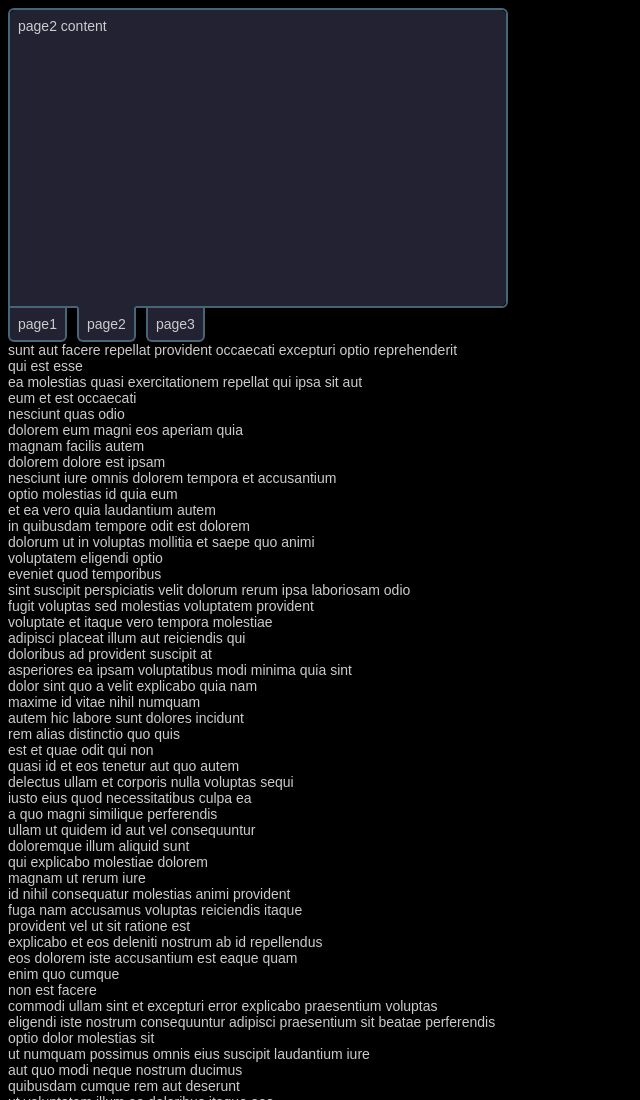
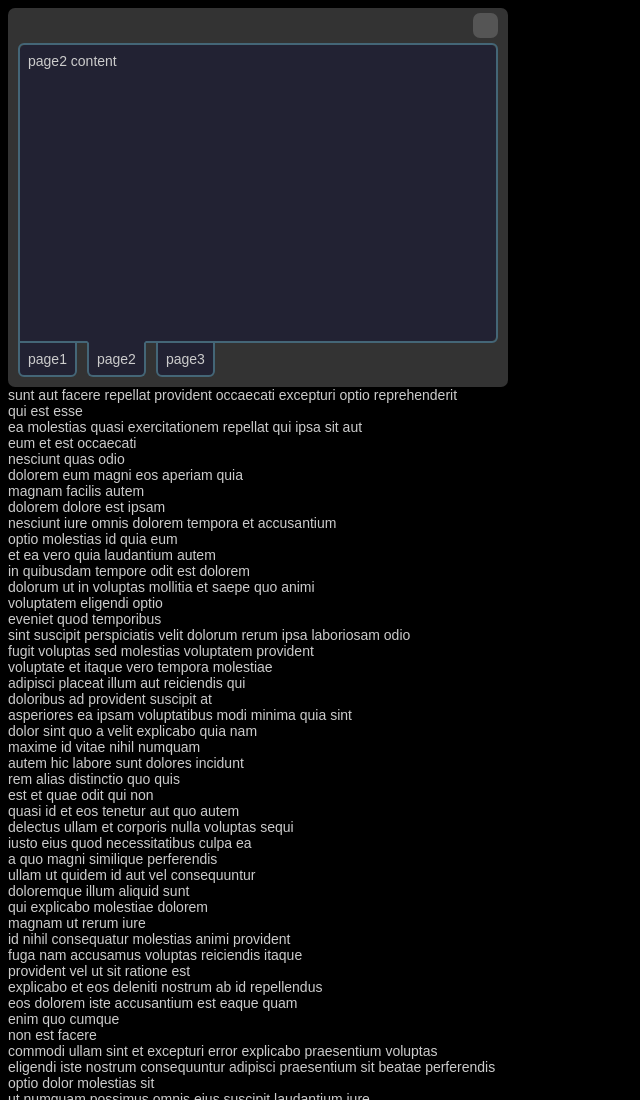
Before and after one commit to InikonZS/testfetch, a website built with webpack: page kv/index.html in a window 1280 px wide. Shown: the top 1100 px of the page, without its empty margins (0-640 px from the left). Built offline with nearby package versions, Linux system fonts and the light colour scheme; files whose address does not match are found by name.

Commit message:
section wrapper

```diff
--- a/kv/index.html
+++ b/kv/index.html
@@ -4,6 +4,8 @@
   </head>
   <body>
     <div id="app">
+      <div class="section">
+        <div class="section_expand"></div>
         <div class="pagebox_wrapper">
           <div class="pagebox_main">
             <div class="pagebox_page">
@@ -26,6 +28,7 @@
           </div>
         </div>
       </div>
+    </div>
     <script src="script.js"></script>
   </body>
 </html>
--- a/kv/style.css
+++ b/kv/style.css
@@ -17,6 +17,24 @@ body{
   --border-width:2px;
   --padding: 8px;
   color:#ccc;
+}
+
+.section{
+  background-color: #333;
+padding: 10px;
+    padding-top: 10px;
+padding-top: 20px;
+border-radius: 7px;
+}
+
+.section_expand{
+  width: 25px;
+height: 25px;
+background-color: #555;
+border-radius: 7px;
+margin-left: auto;
+margin-top: -15px;
+margin-bottom: 5px;
 }
 
 .pagebox_wrapper{
```
Lines whose indentation alone changed are shown as unchanged.
